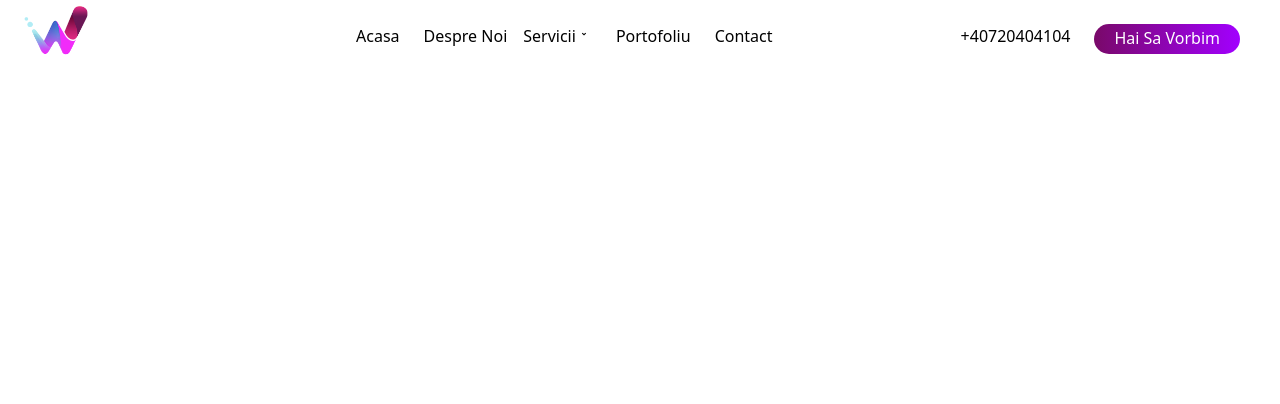
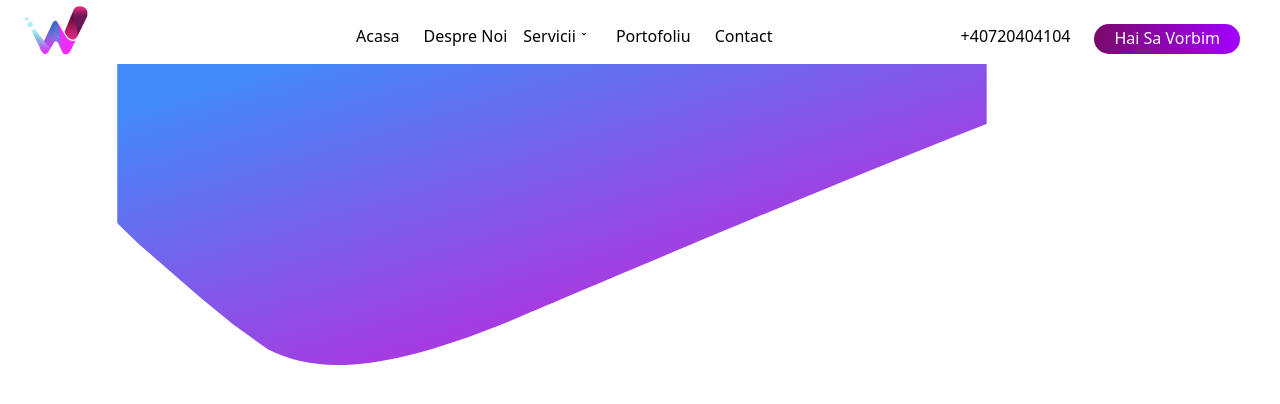
Before and after one commit to rcraciun2003/WebVisionaryF, a React (Create React App) app: page / in a window 1280 px wide. Shown: the top 404 px of the page. Built offline with nearby package versions, Linux system fonts and the light colour scheme.

Commit message:
ia daici Co-authored-by: Aleksandruu <Aleksandruu@users.noreply.github.com>

```diff
--- a/src/sections/HeaderHome.js
+++ b/src/sections/HeaderHome.js
@@ -1,7 +1,11 @@
 import React from 'react'
+import headerbg from '../assets/images/header.svg';
+
 
 export const HeaderHome = () => {
   return (
-    <div>HeaderHome</div>
-  )
+    <section className="w-screen h-screen bg-no-repeat">
+        <img src={ headerbg } className="w-full"></img>
+    </section>
+    )
 }
--- a/src/sections/Nav.js
+++ b/src/sections/Nav.js
@@ -38,7 +38,7 @@ export const Nav = () => {
           <a className="h-16 ml-6 pt-6">Contact</a>
         </div>
         <div className="flex justify-center align-center pt-6 mr-10  hidden lg:flex">
-          <p className="mr-6">+40720404104</p>
+          <a href="tel:+40720404104" className="mr-6">+40720404104</a>
           <Button text="Hai Sa Vorbim"></Button>
         </div>
         <button
@@ -80,7 +80,7 @@ export const Nav = () => {
 
           <a className="h-16 ml-6 pt-6">Portofoliu</a>
           <a className="h-16 ml-6 pt-6">Contact</a>
-          <p className="mr-6 mb-4">+40720404104</p>
+          <a href="tel:+40720404104" className="mr-6 mb-4">+40720404104</a>
           <Button text="Hai Sa Vorbim"></Button>
         </div>
       )}
```
Also changed, not shown: src/assets/images/header.svg (added).
